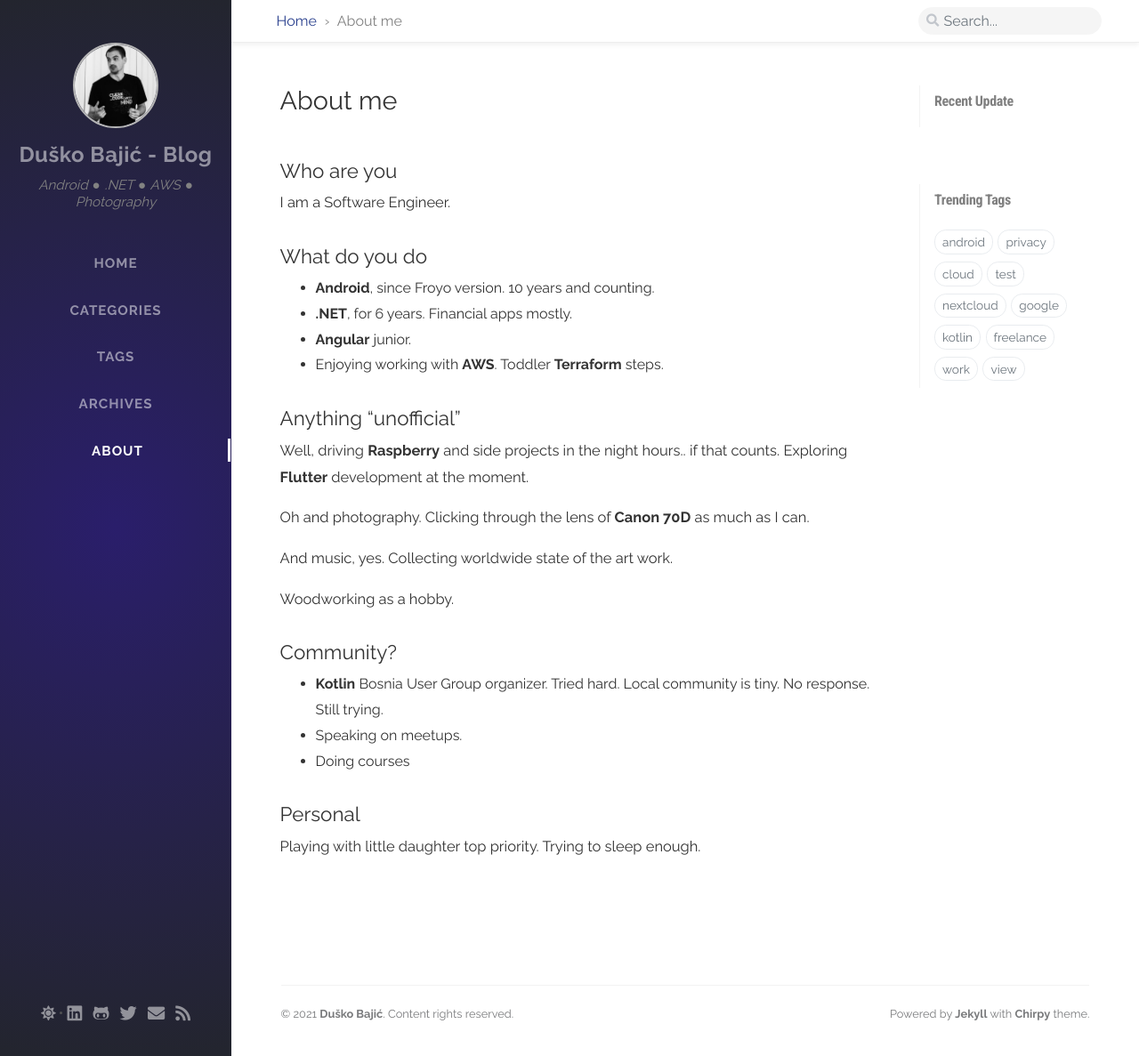
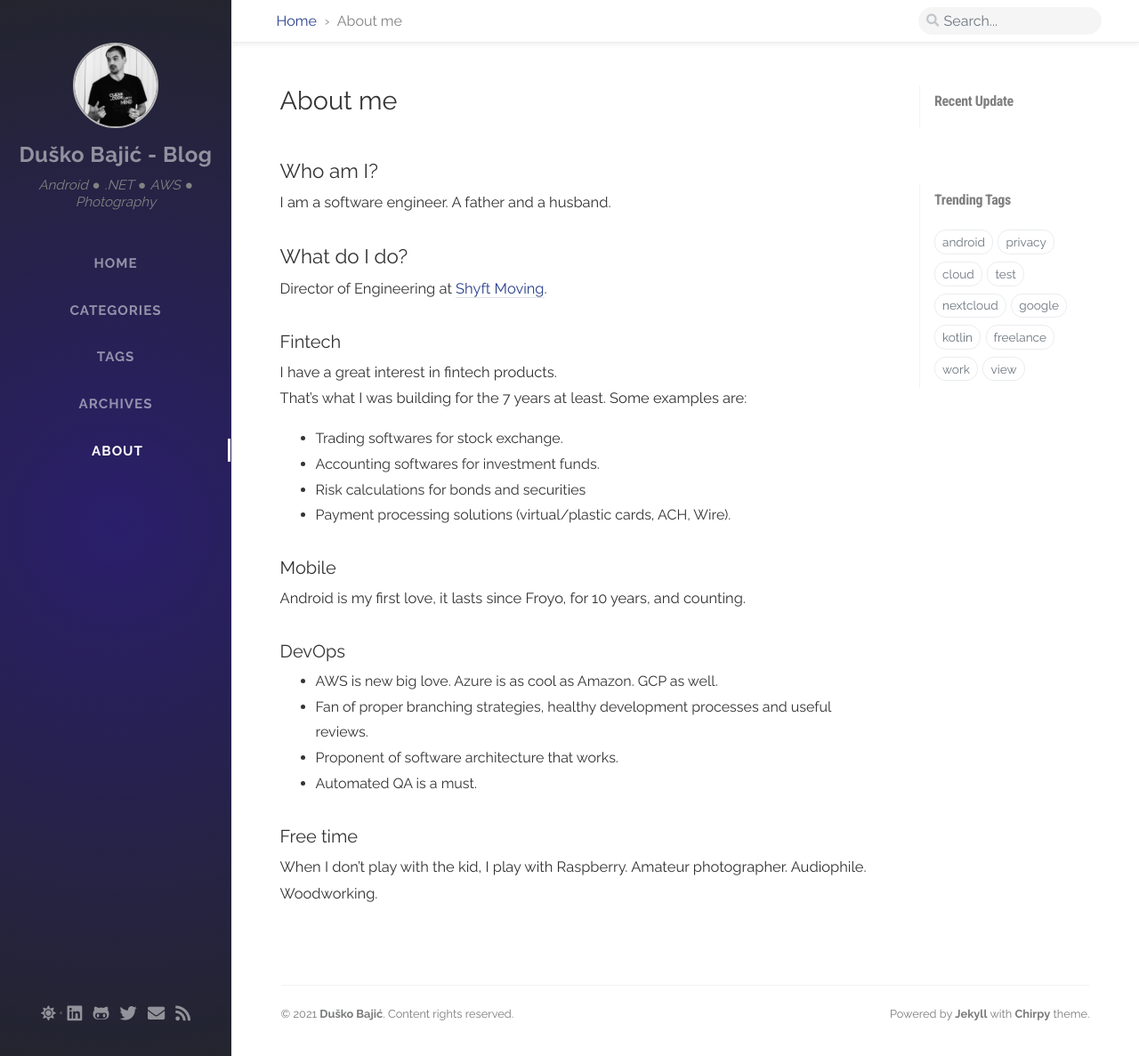
Before and after one commit to bajicdusko/bajicdusko.github.io, a Jekyll site: the page built from tabs/about.md, in a window 1280 px wide and 1187 px high. Shown: the whole window at 89% size. Built offline with Jekyll 4.4.1, drawn with Linux system fonts in a browser that asks for light colours; nearby versions of some CDN libraries; comment, search, counter and statistics services are not loaded.

Commit message:
Updated about me

```diff
--- a/tabs/about.md
+++ b/tabs/about.md
@@ -8,33 +8,33 @@ title: About me
 # MIT License
 ---
 
-## Who are you
+## Who am I?
 
-I am a Software Engineer.
+I am a software engineer. A father and a husband.
 
-## What do you do
+## What do I do?
 
-- **Android**, since Froyo version. 10 years and counting.
-- **.NET**, for 6 years. Financial apps mostly.
-- **Angular** junior.
-- Enjoying working with **AWS**. Toddler **Terraform** steps.
+Director of Engineering at [Shyft Moving](http://www.shyftmoving.com).
 
-## Anything "unofficial"
+### Fintech
+I have a great interest in fintech products.
+That's what I was building for the 7 years at least. Some examples are:
 
-Well, driving **Raspberry** and side projects in the night hours.. if that counts. Exploring **Flutter** development at the moment.
+- Trading softwares for stock exchange.
+- Accounting softwares for investment funds.
+- Risk calculations for bonds and securities
+- Payment processing solutions (virtual/plastic cards, ACH, Wire).
 
-Oh and photography. Clicking through the lens of **Canon 70D** as much as I can.
+### Mobile
+Android is my first love, it lasts since Froyo, for 10 years, and counting.
 
-And music, yes. Collecting worldwide state of the art work.
+### DevOps
 
-Woodworking as a hobby.
+- AWS is new big love. Azure is as cool as Amazon. GCP as well.
+- Fan of proper branching strategies, healthy development processes and useful reviews.
+- Proponent of software architecture that works.
+- Automated QA is a must.
 
-## Community?
+### Free time
 
-- **Kotlin** Bosnia User Group organizer. Tried hard. Local community is tiny. No response. Still trying.
-- Speaking on meetups.
-- Doing courses
-
-## Personal
-
-Playing with little daughter top priority. Trying to sleep enough.
+When I don't play with the kid, I play with Raspberry. Amateur photographer. Audiophile. Woodworking.
```
